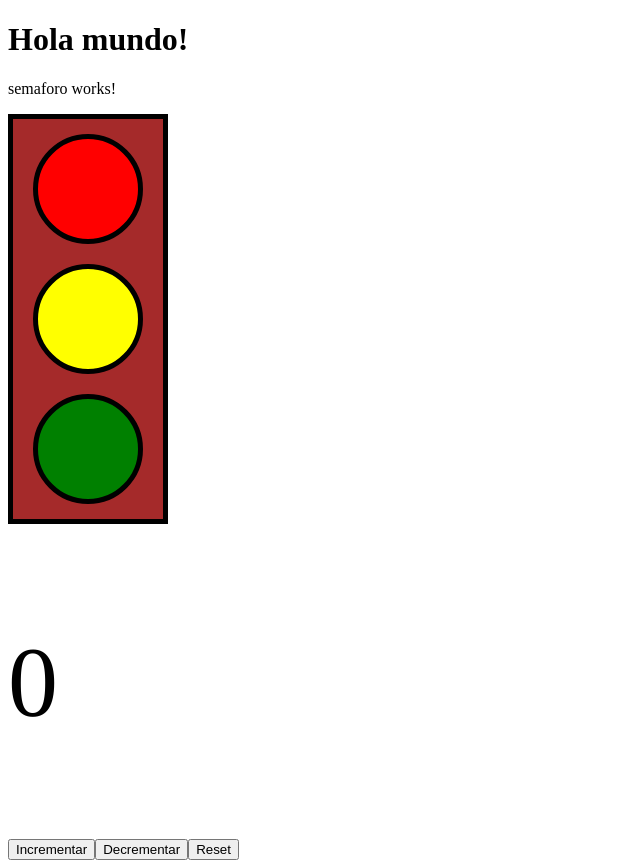
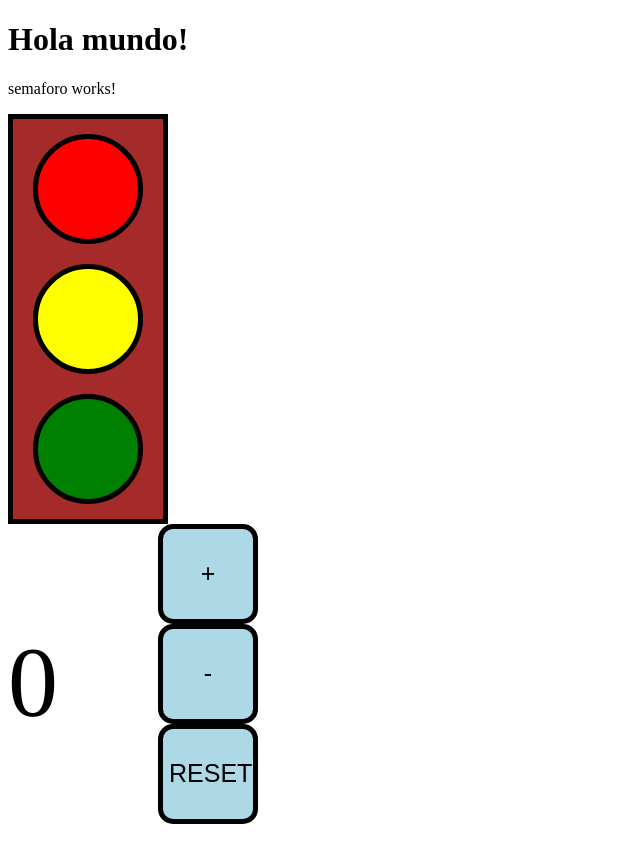
Before and after one commit to breamarcelo/PMDM, an Angular app in the folder MiPrimerProyecto/: page / in a window 1280 px wide. Shown: the whole page, without its empty margins (0-640 px from the left). After the commit the page ends 832 px from the top, so only its background shows below. Built offline with nearby package versions, Linux system fonts and the light colour scheme.

Commit message:
completado botones

```diff
--- a/MiPrimerProyecto/src/app/components/semaforo/semaforo.css
+++ b/MiPrimerProyecto/src/app/components/semaforo/semaforo.css
@@ -31,5 +31,30 @@ div.verde {
 
 p.numero {
     font-size: 100px;
-    ;
 }
+
+div.contenedor {
+    display: flex;
+    width: 300px;
+    height: 300px;
+    flex-direction: row;
+}
+
+div.contenedor>div {
+    width: 150px;
+}
+
+div.botones {
+    display: flex;
+    flex-direction: column;
+}
+
+button {
+    border: 5px solid black;
+    width: 100px;
+    height: 100px;
+    border-radius: 15px;
+    background-color: lightblue;
+    font-weight: blod;
+    font-size: 25px;
+}
--- a/MiPrimerProyecto/src/app/components/semaforo/semaforo.html
+++ b/MiPrimerProyecto/src/app/components/semaforo/semaforo.html
@@ -6,8 +6,12 @@
 </div>
 
 <div class="contenedor">
-    <p class="numero">{{ numero }}</p>
-    <button id="btn_incrementar" (click)="incrementar()">Incrementar</button>
-    <button id="btn_decrementar" (click)="decrementar()">Decrementar</button>
-    <button id="btn_reset" (click)="reset()">Reset</button>
+    <div>
+        <p class="numero">{{ numero }}</p>
+    </div>
+    <div class="botones">
+        <button id="btn_incrementar" (click)="incrementar()">+</button>
+        <button id="btn_decrementar" (click)="decrementar()">-</button>
+        <button id="btn_reset" (click)="reset()">RESET</button>
+    </div>
 </div>
```
